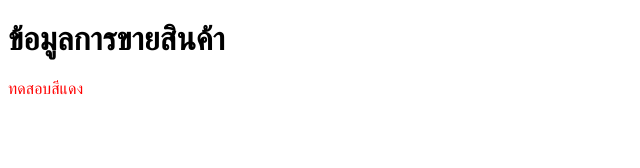
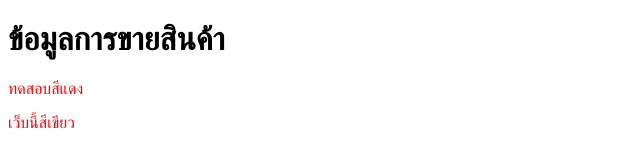
Before and after one commit to SeresSchaeffer/Git-Example, a plain HTML site: page index.html in a window 1280 px wide. Shown: the full height of the page, 0-640 px from the left. Drawn offline with Linux system fonts and the light colour scheme.

Commit message:
Update index.html

```diff
--- a/index.html
+++ b/index.html
@@ -14,5 +14,7 @@
         }
     </style>
     <p>ทดสอบสีแดง</p>
+    <p>เว็บนี้สีเขียว</p>
+
 </body>
 </html>
```
